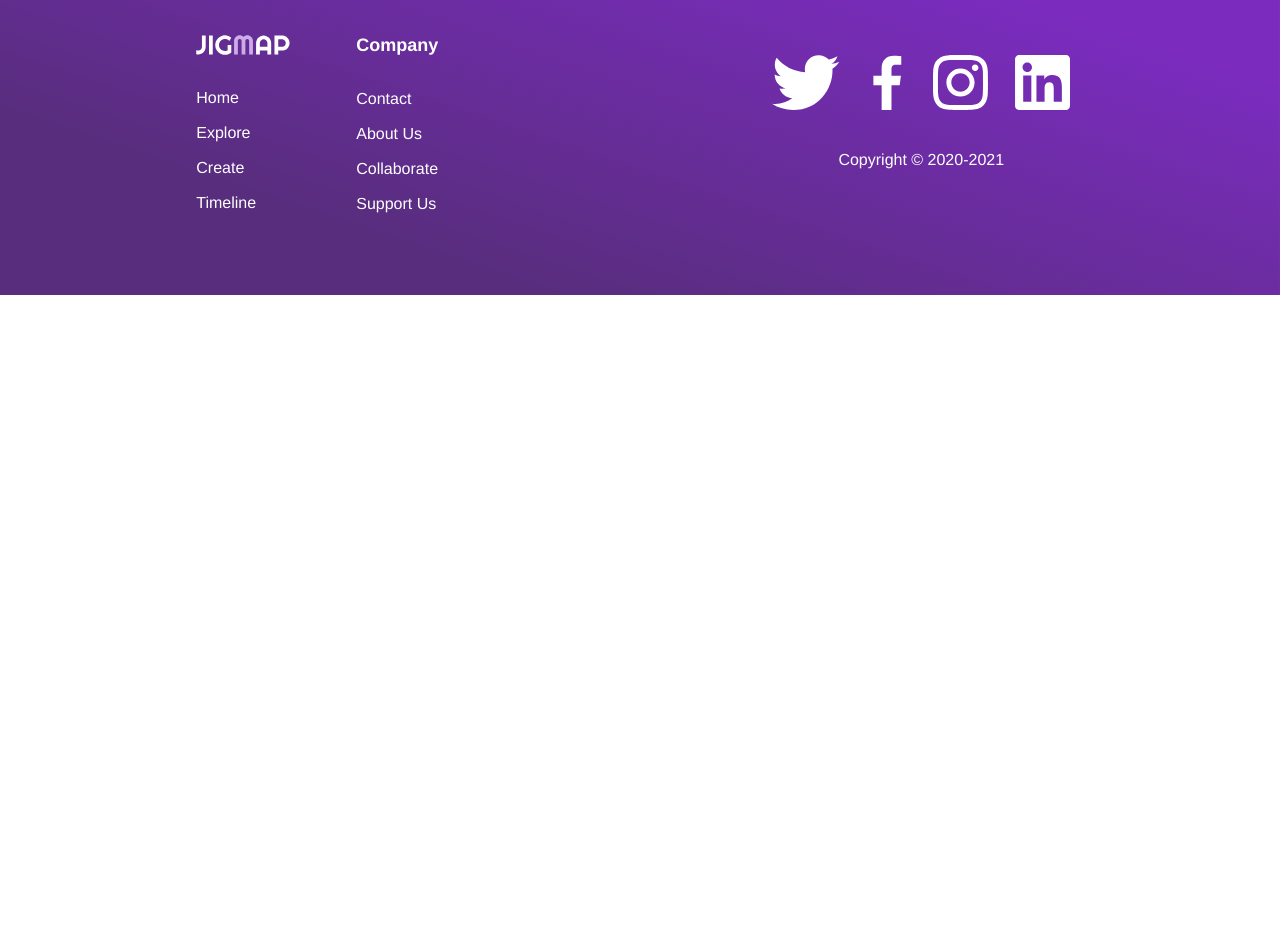
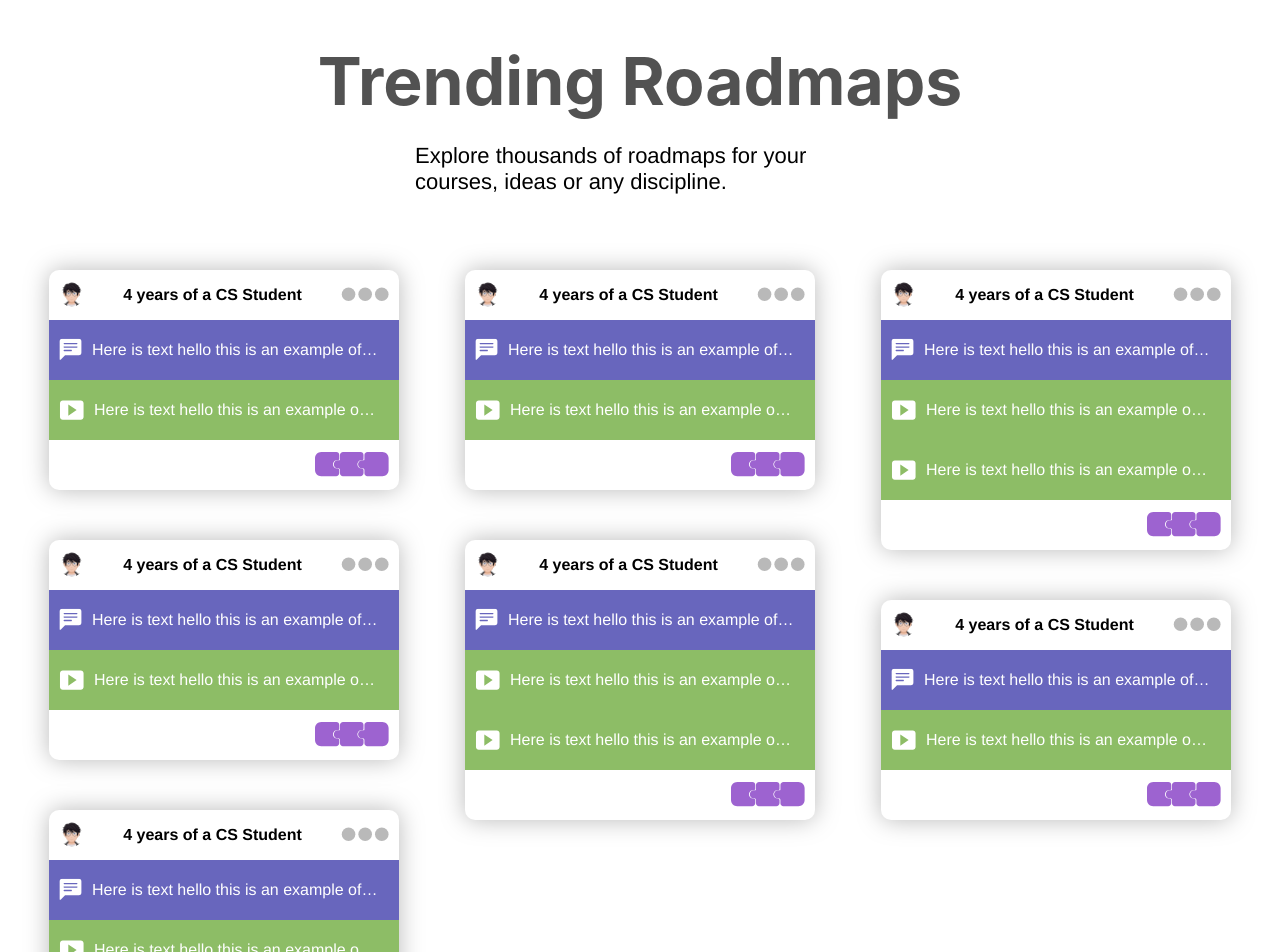
Before and after one commit to KaylaArb/nwHacks-jigMap, a Next.js app in the folder client/: page /explore in a window 1280 px wide. Shown: the part 340-1292 px from the top of the page. Before the commit the page ends 800 px from the top, so only its background shows below. Built offline with nearby package versions, Linux system fonts and the light colour scheme.

Commit message:
explore page styling done

```diff
--- a/client/pages/explore.js
+++ b/client/pages/explore.js
@@ -2,13 +2,47 @@ import Header from '../components/Header'
 import Footer from '../components/Footer'
 import styles from '../styles/Explore.module.css'
 import React from "react";
+import RoadmapBlock from "../components/RoadmapBlock";
+import RoadmapBlock2 from "../components/RoadmapBlock2";
 
-export default function Explore() {
+export default function Explore({date}) {
     return (
         <div className={styles.container}>
             <Header activePage={'Explore'}/>
+
             <main className={styles.main}>
-
+                <img src="/exploreInfo.svg" alt="roadmap information" className={styles.exploreInfo}/>
+                <h2>Trending Roadmaps</h2>
+                <div>
+                    <p className={styles.paragraph}> Explore thousands of roadmaps for your courses, ideas or any
+                        discipline.</p>
+                </div>
+                <div className={styles.masonry}>
+                    {/*{data.map((roadmap) =>(*/}
+                    {/*    <RoadmapBlock key={roadmap.id} roadmap={roadmap}/>*/}
+                    {/*))}*/}
+                    <div className={styles.item}>
+                        <RoadmapBlock/>
+                    </div>
+                    <div className={styles.item}>
+                        <RoadmapBlock/>
+                    </div>
+                    <div className={styles.item}>
+                        <RoadmapBlock/>
+                    </div>
+                    <div className={styles.item}>
+                        <RoadmapBlock/>
+                    </div>
+                    <div className={styles.item}>
+                        <RoadmapBlock2/>
+                    </div>
+                    <div className={styles.item}>
+                        <RoadmapBlock2/>
+                    </div>
+                    <div className={styles.item}>
+                        <RoadmapBlock/>
+                    </div>
+                </div>
             </main>
             <Footer/>
         </div>
--- a/client/pages/roadmaps.js
+++ b/client/pages/roadmaps.js
@@ -6,7 +6,7 @@ import RoadmapBlock2 from "../components/RoadmapBlock2";
 
 import React from "react";
 
-export default function Roadmaps() {
+export default function Roadmaps({data}) {
     return (
         <div className={styles.container}>
             <Header/>
@@ -37,8 +37,6 @@ export default function Roadmaps() {
                     <div className={styles.item}>
                         <RoadmapBlock/>
                     </div>
-
-
                 </div>
             </main>
             <Footer/>
--- a/client/styles/Explore.module.css
+++ b/client/styles/Explore.module.css
@@ -16,16 +16,25 @@
     max-width: 1200px;
 }
 
-.videoDemo {
-    height: auto;
-    width: 65%;
-    position: relative;
-    top: -60px;
-}
-
-.createInfo {
+.exploreInfo {
     top: -20px;
     width: 100%;
     position: relative;
     object-fit: cover;
 }
+
+.masonry {
+    height: auto;
+    column-count: 3;
+}
+.item {
+    height: auto;
+    width: auto;
+    display: inline-block;
+}
+
+.paragraph {
+    font-size: 22px;
+    width: 450px;
+    margin-bottom: 50px;
+}
```
Also changed, not shown: client/public/exploreInfo.svg.
